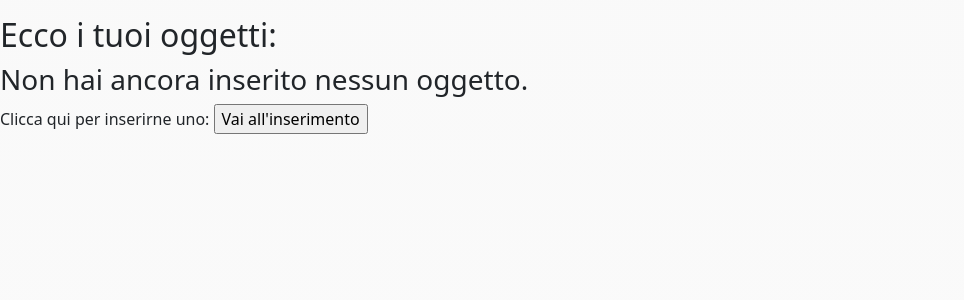
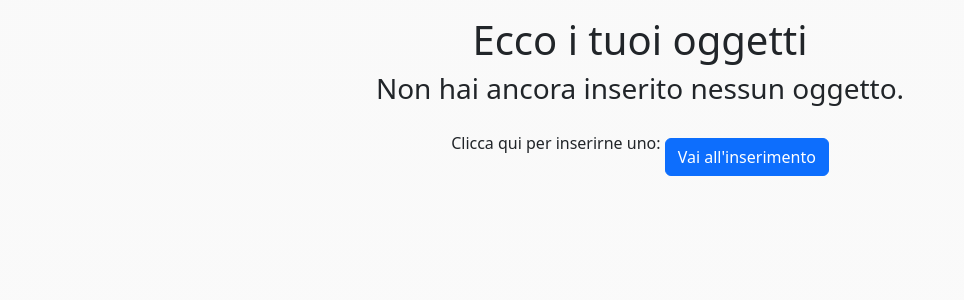
Before and after one commit to bagalasamuele/TecnologieWeb, a PHP site: page /pages/MyObjects.php in a window 1280 px wide. Shown: the part 144-444 px from the top of the page, without its empty margins (0-964 px from the left). Run offline with PHP 8.4, Linux system fonts and the light colour scheme; the visitor is signed in with stand-in values (Sample User, id 1); data that the repository does not hold is empty; style sheets or scripts are compiled from the project's sources.

Commit message:
MyObject: refact page and add bootstrap

```diff
--- a/pages/MyObjects.php
+++ b/pages/MyObjects.php
@@ -8,12 +8,14 @@ include "../html/head.html";
 <body>
 
 <!--item-management-section-->
-<div>
+<div class="container">
     <section>
-        <div>
-            <h2>
-                Ecco i tuoi oggetti:
-            </h2>
+        <div class="row">
+            <div class="col">
+                <div class="text-center">
+                    <h1>Ecco i tuoi oggetti</h1>
+                </div>
+            </div>
         </div>
         <?php
         $arr = array();
@@ -23,11 +25,14 @@ include "../html/head.html";
 
         if ($count == 0) {
             ?>
-            <div>
-                <div>
+            <div class="row">
+                <div class="col">
+                    <div class="text-center">
                         <h3>Non hai ancora inserito nessun oggetto.</h3>
                         <p>Clicca qui per inserirne uno:
-                    <input type="button" onclick="document.location.href='New_Item.php';" value="Vai all'inserimento"></p>
+                            <input type="button" onclick="document.location.href='NewObject.php';" value="Vai all'inserimento" class="btn btn-primary mt-4">
+                        </p>
+                    </div>
                 </div>
             </div>
             <?php
@@ -43,42 +48,27 @@ include "../html/head.html";
 
         foreach ($arr as $stampa) {
             ?>
-                <div>
-                    <h3><span><?= $stampa["nomeOggetto"] ?></span></h3>
-                    <div>
-                        <div>
-                            <img id="<?= $stampa["nomeOggetto"] ?>" src='<?= $stampa["imgOggetto"] ?>' onMouseOver='zoomIn(this.id,"300","300");' onMouseOut='restore(this.id,"200","200");'>
-                        </div>
-                        <p>
+            <div class="col-md-4 my-2">
+                <div class="card">
+                    <img src="<?= $stampa["imgOggetto"] ?>" class="card-img-top" alt="<?= $stampa["nomeOggetto"] ?>">
+                    <div class="card-body text-center">
+                        <h5 class="card-title"><?= $stampa["nomeOggetto"] ?></h5>
+                        <div class="d-flex justify-content-between">
                             <form action="Update_Item.php" method="get">
                                 <input type='hidden' name='idOggetto' value="<?= $stampa["idOggetto"] ?>">
-                                <p>Vai al tuo oggetto:<br><label><input type="submit" name="submit" value="Visualizza"></label></p>
+                                <button type="submit" class="btn btn-primary">Modifica</button>
                             </form>
-                        </p>
-                        <p>
                             <form method="get" action="Delete_Item.php" enctype="multipart/form-data">
                                 <input type='hidden' name='idItem' value='<?= $stampa["idOggetto"] ?>'>
-                                Vuoi eliminare il tuo oggetto?<input type="submit" name="submit" value="Elimina" />
+                                <button type="submit" class="btn btn-danger">Rimuovi</button>
                             </form>
-                        </p>
+                        </div>
+                    </div>
                 </div>
             </div>
             <?php
         }
         ?>
-        <div>
-            <p>
-                <form action="Manage_Items.php" method="get">
-                    <?php
-                        for ($j = 1; $count > 0; $j += 1, $count -= 3) {
-                    ?>
-                        <input type="submit" name="n_pag" value="<?= $j ?>" />
-                    <?php
-                        }
-                    ?>
-                </form>
-            </p>
-        </div>
     </section>
 </div>
 <!--end-item-management-section-->
--- a/php/Favorites.php
+++ b/php/Favorites.php
@@ -17,7 +17,7 @@ include "../html/header.html";
             </div>
 
             <?php
-            $test = 0;
+            $i = 0;
 
             $arr = array();
             $queryR = "SELECT vintage_items.idItem, vintage_items.nameItem, vintage_items.imgPath FROM vintage_items INNER JOIN favorites ON vintage_items.idItem = favorites.favorite INNER JOIN users ON favorites.idUser = users.idUser WHERE users.idUser='$_SESSION[idUser]' ORDER BY vintage_items.nameItem";
@@ -62,7 +62,7 @@ include "../html/header.html";
                     </div>
                 </div>
             <?php
-                $test++;
+                $i++;
             }
             echo '</div>';
             ?>
@@ -70,4 +70,3 @@ include "../html/header.html";
     </div>
 </body>
 <?php include "../html/footer.html"; ?>
-</html>
```
Lines whose indentation alone changed are shown as unchanged.
